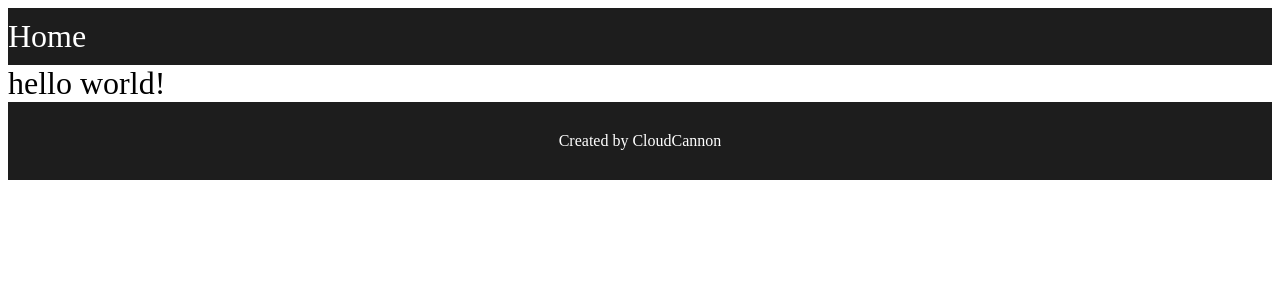
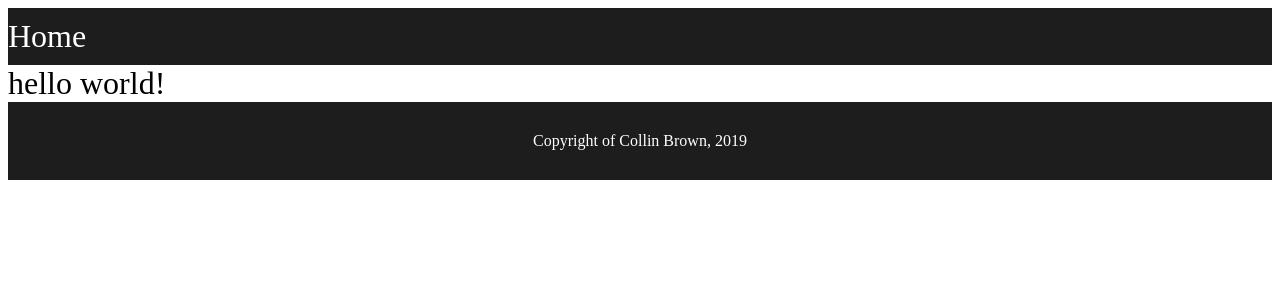
Before and after one commit to collinbrownwriting/writerly, a Jekyll site: the page built from index.html, in a window 1280 px wide. Shown: the top 300 px of the page. Built offline with Jekyll 4.4.1, drawn with Linux system fonts in a browser that asks for light colours.

Commit message:
Update Default

```diff
--- a/_layouts/default.html
+++ b/_layouts/default.html
@@ -30,7 +30,7 @@
   </div>
     <footer>
       <div class="container">
-        <p class="center-text"> <a href="http://cloudcannon.com">Created by CloudCannon</a></p>
+        <p class="center-text"> <a href="http://cloudcannon.com">Copyright of Collin Brown, 2019</a></p>
       </div>
     </footer>
   </body>
```
